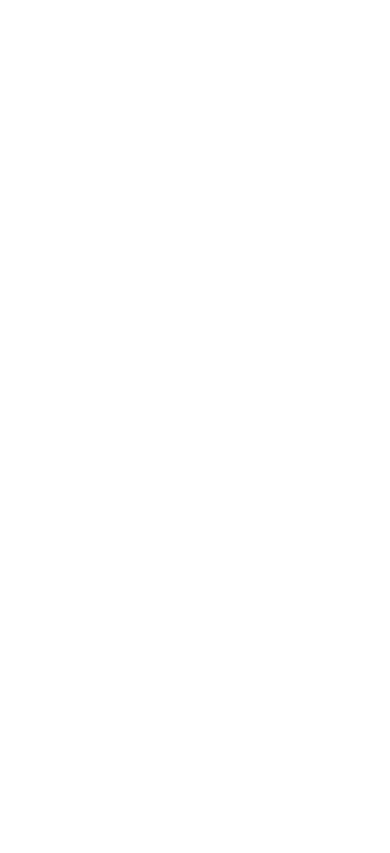
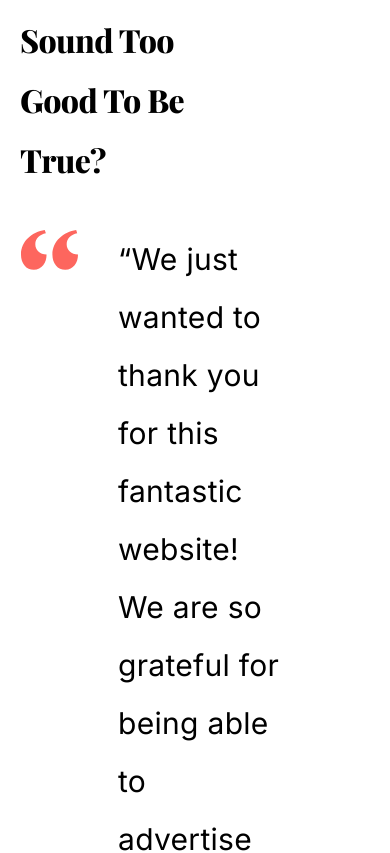
Before and after one commit to GiftChika/Free-Landing-Page-GroupProject, a website: page index.html in a window 390 px wide. Shown: the top 853 px of the page. Drawn offline with nearby package versions, Linux system fonts and the light colour scheme.

Commit message:
First Run
The fourth part of the landing page.

```diff
--- a/css/style.css
+++ b/css/style.css
@@ -0,0 +1,192 @@
+@import url("https://fonts.googleapis.com/css2?family=Playfair+Display:wght@400;500;600;700;800;900&display=swap");
+@import url("https://fonts.googleapis.com/css2?family=Inter:wght@300;400;500;600;700;800&display=swap");
+
+* {
+  margin: 0;
+  padding: 0;
+  box-sizing: border-box;
+}
+
+.opening-box {
+  background: #ffffff;
+  padding: 10px 100px;
+}
+
+.sounds-too-good {
+  font-family: "Playfair Display", serif;
+  font-size: 48px;
+  font-weight: 800;
+  line-height: 60px;
+  display: flex;
+  margin-bottom: 40px;
+  color: #000000;
+  letter-spacing: -0.02em;
+  width: 35%;
+}
+
+.rest-details {
+  display: flex;
+  justify-content: end;
+  width: 100%;
+}
+
+.rest2 {
+  display: flex;
+  width: 70%;
+  gap: 40px;
+}
+
+.appreciation-text {
+  font-family: "Inter", sans-serif;
+  font-size: 36px;
+  font-weight: 400;
+  line-height: 58px;
+  color: #000000;
+  letter-spacing: 0.01em;
+  text-align: left;
+  margin-bottom: 20px;
+}
+
+.position-div {
+  font-family: "Inter", sans-serif;
+  font-size: 16px;
+  font-weight: 400;
+  line-height: 26px;
+  letter-spacing: 0.01em;
+  text-align: left;
+}
+
+.position-and-direction-button {
+  display: flex;
+  align-items: center;
+  justify-content: space-between;
+}
+
+.direction-buttons {
+  display: flex;
+  gap: 10px;
+}
+
+@media screen and (max-width: 900px) {
+  .opening-box {
+    background: #ffffff;
+    padding: 10px 50px;
+  }
+
+  .appreciation-text {
+    font-family: "Inter", sans-serif;
+    font-size: 36px;
+    font-weight: 400;
+    line-height: 58px;
+    color: #000000;
+    letter-spacing: 0.01em;
+    text-align: left;
+    margin-bottom: 20px;
+  }
+}
+
+@media screen and (max-width: 850px) {
+  .opening-box {
+    background: #ffffff;
+    padding: 10px 20px;
+  }
+
+  .rest-details {
+    display: flex;
+    justify-content: start;
+    width: 100%;
+  }
+
+  .rest2 {
+    display: flex;
+    width: 100%;
+    gap: 40px;
+  }
+
+  .sounds-too-good {
+    width: 50%;
+    font-size: 30px;
+  }
+}
+
+@media screen and (max-width: 550px) {
+  .opening-box {
+    background: #ffffff;
+    padding: 10px 20px;
+  }
+
+  .rest-details {
+    display: flex;
+    justify-content: start;
+    width: 100%;
+  }
+
+  .rest2 {
+    display: flex;
+    width: 100%;
+    gap: 20px;
+  }
+
+  .sounds-too-good {
+    width: 50%;
+    font-size: 30px;
+  }
+}
+
+@media screen and (max-width: 480px) {
+  .opening-box {
+    background: #ffffff;
+    padding: 10px 20px;
+  }
+
+  .rest-details {
+    display: flex;
+    justify-content: start;
+    width: 100%;
+  }
+
+  .rest2 {
+    display: flex;
+    width: 100%;
+    gap: 10px;
+  }
+
+  .sounds-too-good {
+    width: 60%;
+    font-size: 32px;
+  }
+}
+
+@media screen and (max-width: 390px) {
+  .opening-box {
+    background: #ffffff;
+    padding: 10px 20px;
+  }
+
+  .rest-details {
+    display: flex;
+    justify-content: start;
+    width: 100%;
+  }
+
+  .rest2 {
+    display: flex;
+    width: 70%;
+    gap: 40px;
+  }
+
+  .sounds-too-good {
+    width: 60%;
+    font-size: 32px;
+  }
+
+  .appreciation-text {
+    font-family: "Inter", sans-serif;
+    font-size: 30px;
+    font-weight: 400;
+    line-height: 58px;
+    color: #000000;
+    letter-spacing: 0.01em;
+    margin-bottom: 20px;
+  }
+}
--- a/index.html
+++ b/index.html
@@ -1,15 +1,88 @@
 <!DOCTYPE html>
 <html lang="en">
-<head>
-    <meta charset="UTF-8">
-    <meta http-equiv="X-UA-Compatible" content="IE=edge">
-    <meta name="viewport" content="width=device-width, initial-scale=1.0">
+  <head>
+    <meta charset="UTF-8" />
+    <meta http-equiv="X-UA-Compatible" content="IE=edge" />
+    <meta name="viewport" content="width=device-width, initial-scale=1.0" />
     <title>Free Landing Page</title>
-    <link rel="stylesheet" href="/dist/output.css">
-    <link rel="stylesheet" href="/css/style.css">
-</head>
-<body>
+    <link rel="stylesheet" href="/css/style.css" />
+  </head>
+  <body>
+    <div class="opening-box">
+      <div class="sounds-too-good">Sound Too Good To Be True?</div>
+      <div class="rest-details">
+        <div class="rest2">
+          <div class="svg-icon">
+            <svg
+              width="58"
+              height="40"
+              viewBox="0 0 58 40"
+              fill="none"
+              xmlns="http://www.w3.org/2000/svg"
+            >
+              <path
+                d="M24.7422 0C12.2969 1.89844 0.976562 11.1797 0.976562 24.3984C0.976562 33.5391 6.25 39.7266 13.8438 39.7266C21.8594 39.7266 26.5703 32.9062 26.5703 24.5391C19.8906 24.2578 15.3203 20.1094 15.3203 14.2031C15.3203 8.36719 19.75 4.5 25.8672 3.23438L24.7422 0ZM56.1719 0C43.7266 1.89844 32.4062 11.1797 32.4062 24.3984C32.4062 33.5391 37.6797 39.7266 45.2734 39.7266C53.2891 39.7266 58 32.9062 58 24.5391C51.3203 24.2578 46.6797 20.1094 46.6797 14.2031C46.6797 8.36719 51.1094 4.5 57.2266 3.23438L56.1719 0Z"
+                fill="#FD665E"
+              />
+            </svg>
+          </div>
+          <div>
+            <div class="appreciation-text">
+              “We just wanted to thank you for this fantastic website! We are so
+              grateful for being able to advertise our Petite cabin and receive
+              feedback from people from all over the U.S. and even further.”
+            </div>
 
-    <script src="/script.js"></script>
-
-</body>
+            <div class="position-and-direction-button">
+              <div class="position-div">Adam Morph — CEO Alfatech</div>
+              <div class="direction-buttons">
+                <div>
+                  <svg
+                    width="48"
+                    height="48"
+                    viewBox="0 0 48 48"
+                    fill="none"
+                    xmlns="http://www.w3.org/2000/svg"
+                  >
+                    <rect
+                      width="48"
+                      height="48"
+                      rx="4"
+                      fill="black"
+                      fill-opacity="0.03"
+                    />
+                    <path
+                      d="M32 25V23H20L24 19L23 17L16 24L23 31L24 29L20 25H32Z"
+                      fill="#FD665E"
+                    />
+                  </svg>
+                </div>
+                <div>
+                  <svg
+                    width="48"
+                    height="48"
+                    viewBox="0 0 48 48"
+                    fill="none"
+                    xmlns="http://www.w3.org/2000/svg"
+                  >
+                    <rect
+                      width="48"
+                      height="48"
+                      rx="4"
+                      fill="black"
+                      fill-opacity="0.03"
+                    />
+                    <path
+                      d="M16 25V23H28L24 19L25 17L32 24L25 31L24 29L28 25H16Z"
+                      fill="#FD665E"
+                    />
+                  </svg>
+                </div>
+              </div>
+            </div>
+          </div>
+        </div>
+      </div>
+    </div>
+  </body>
+</html>
```
